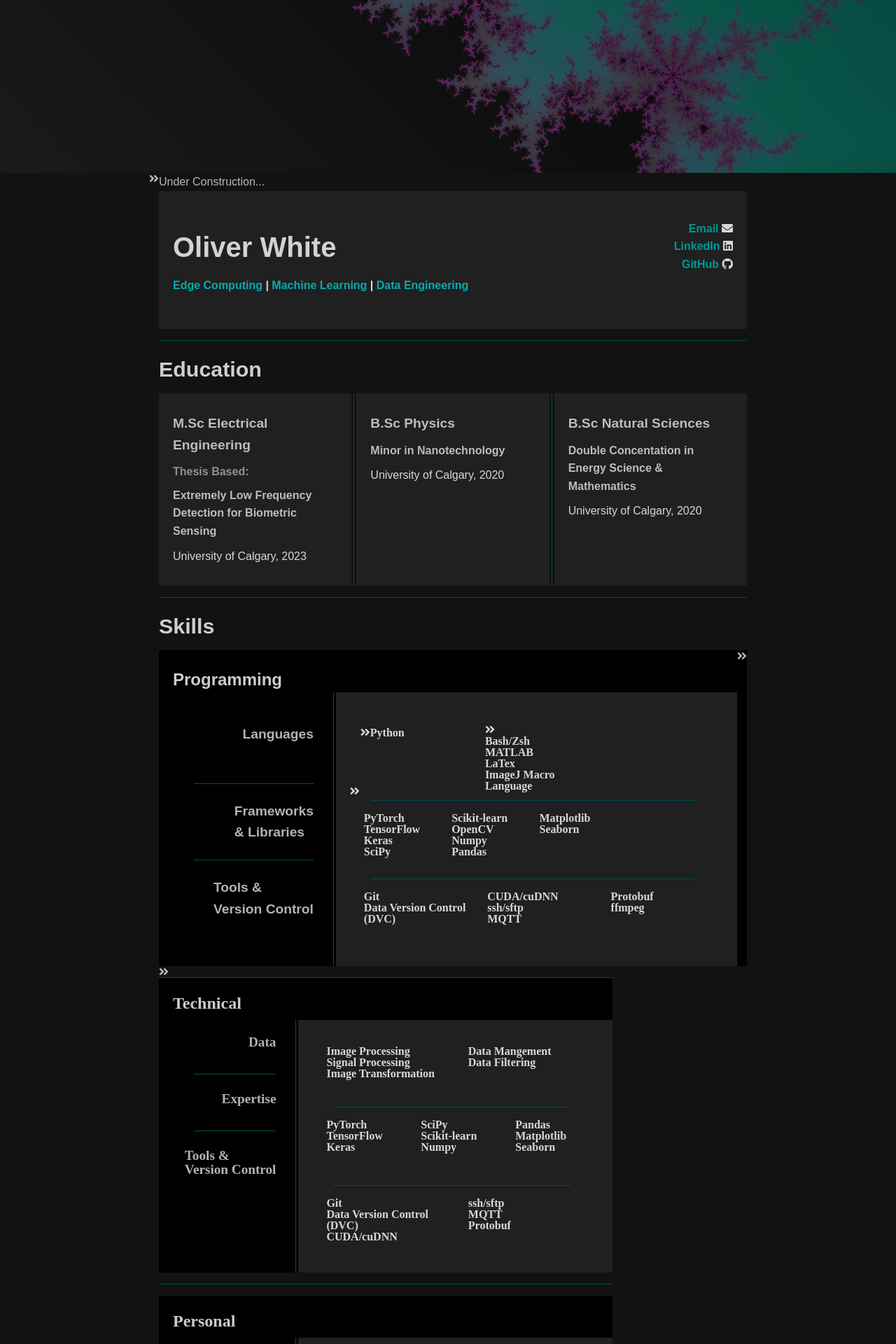
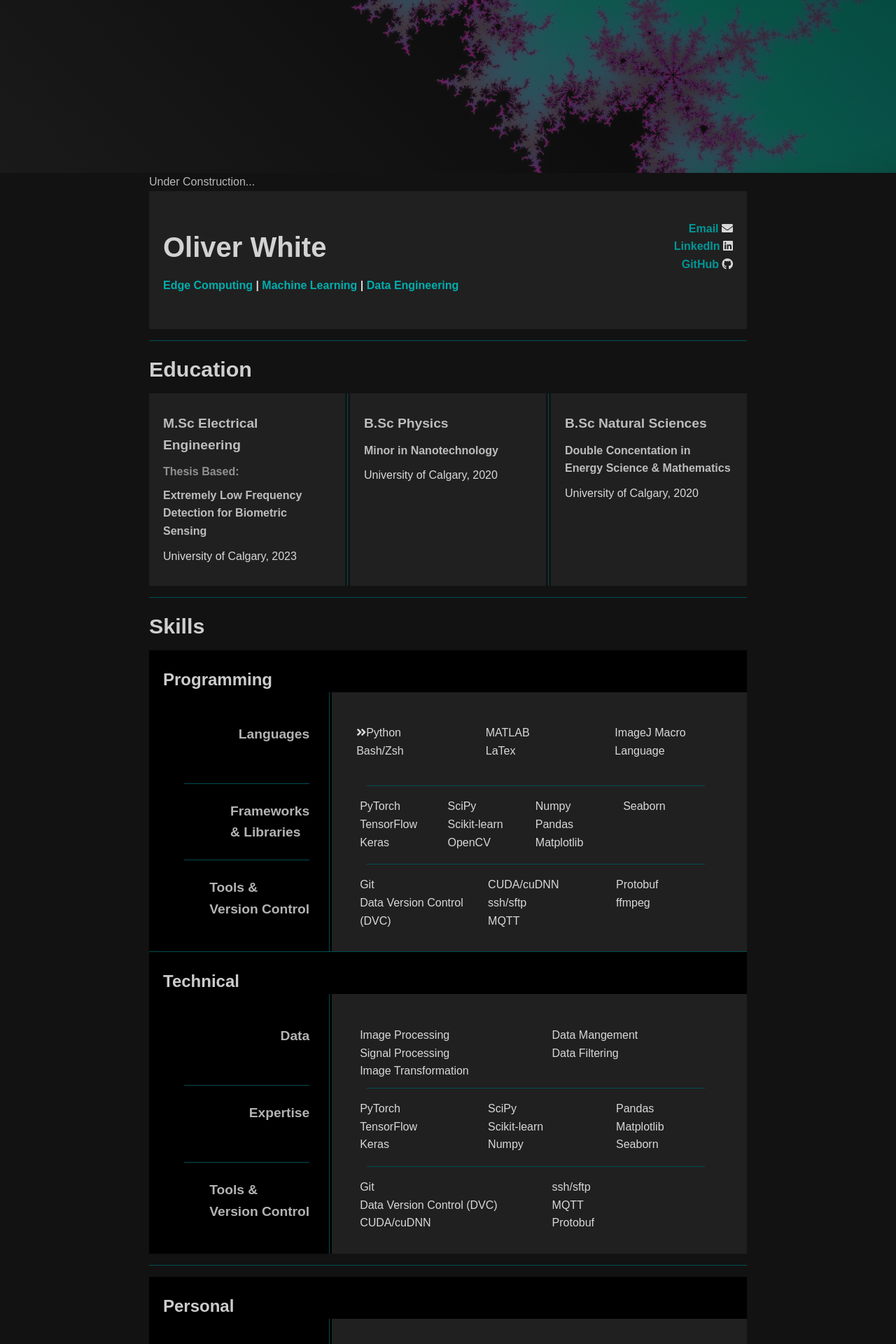
Before and after one commit to oliwhi/oliver_white, a Jekyll site: the page built from about.html, in a window 1280 px wide. Shown: the part 409-2329 px from the top of the page at 70% size. Built offline with Jekyll 4.4.1, drawn with Linux system fonts in a browser that asks for light colours; nearby versions of some CDN libraries.

Commit message:
updated about

```diff
--- a/about.html
+++ b/about.html
@@ -183,7 +183,7 @@
         <div class="column-skills" style="background-color:#202020; width: 70%; margin-top: 60px;">
             <br>
             <ul style="height: 80px; columns: 3; column-width: 30%;margin-left: 15px; vertical-align: middle; margin-top:0px; column-gap: 30 pt;">
-                <li><i class="fa fa-angle-double-right" aria-hidden="true">Python</li>
+                <li><i class="fa fa-angle-double-right" aria-hidden="true"></i>Python</li>
                 <li>Bash/Zsh</li>
                 <li>MATLAB</li>
                 <li>LaTex</li>
```
